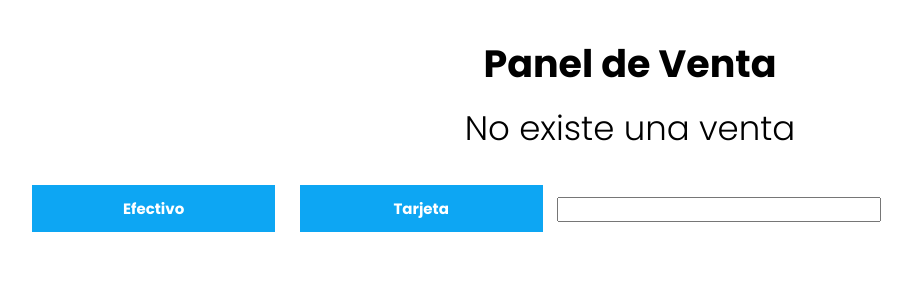
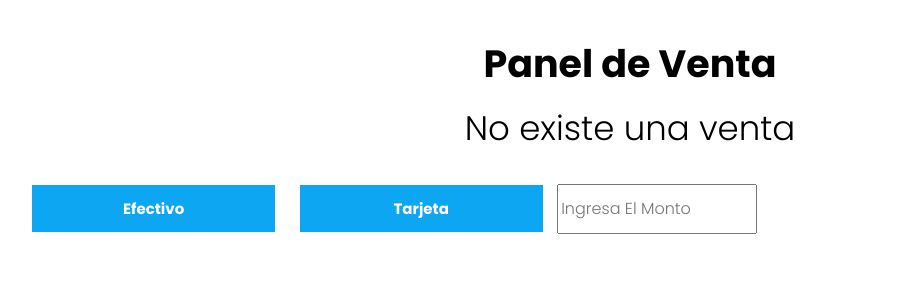
Before and after one commit to AdrianFelixJoxus/CocinaAbuela-PHP-MVC, a PHP site: page /venta in a window 1280 px wide. Shown: the part 200-500 px from the top of the page, without its empty margins (10-922 px from the left). Run offline with PHP 8.4, Linux system fonts and the light colour scheme; the visitor is signed in with stand-in values (Sample User, id 1); data that the repository does not hold is empty; some libraries are stand-ins or nearby versions.

Commit message:
first commit

```diff
--- a/src/scss/layout/_admin.scss
+++ b/src/scss/layout/_admin.scss
@@ -55,7 +55,7 @@
     grid-template-columns: repeat(3,1fr);
     place-items: center;
     border-bottom: 1px solid white;
-
+    text-align: center;
     p {
         font-size: 1.3rem;
     }
@@ -68,16 +68,41 @@
 }
 
 .datos-admin {
-    display: flex;
+    display: grid;
     column-gap: 3rem;
     margin-bottom: 3rem;
     justify-content: center;
     font-size: 1rem;
+    grid-template-columns: repeat(4,1fr);
 
     @include m.tablet {
         font-size: 1.3rem;
+        display: flex;
+        justify-content: center;
     }
     @include m.desktop {
         font-size: 1.8rem;
     }
 }
+
+.contenedorcobro {
+    display: flex;
+    justify-content: space-between;
+    place-items: center;
+    flex-direction: column;
+
+    .inputCobro {
+        width: 100%;
+        height: 100%;
+    }
+
+    @include m.tablet {
+        display: block;
+        .inputCobro {
+            height: 5rem;
+            width: 20rem;
+        }
+    }
+
+
+}
--- a/views/venta/index.php
+++ b/views/venta/index.php
@@ -47,7 +47,7 @@
             ?>
             <div class="admin-header">
             <div class="header-productos">
-                <p>Cantidad</p>
+                <p>Cant</p>
                 <p>Producto</p>
                 <p>Importe</p>
             </div>
@@ -76,10 +76,10 @@
     <?php }
         } // fin foreach?>
 
-        <div id="contenedorCobro">
+        <div class="contenedorcobro" id="contenedorCobro">
             <input id="efectivo" type="button" class="boton" value="Efectivo">
             <input id="tarjeta" type="button" class="boton" value="Tarjeta">
-            <input class="inputCobro" type="number" value="">
+            <input class="inputCobro" type="number" value="" placeholder="Ingresa El Monto">
 
         </div>
 
```
Also changed, not shown: public/build/css/app.css, 1 other file.
